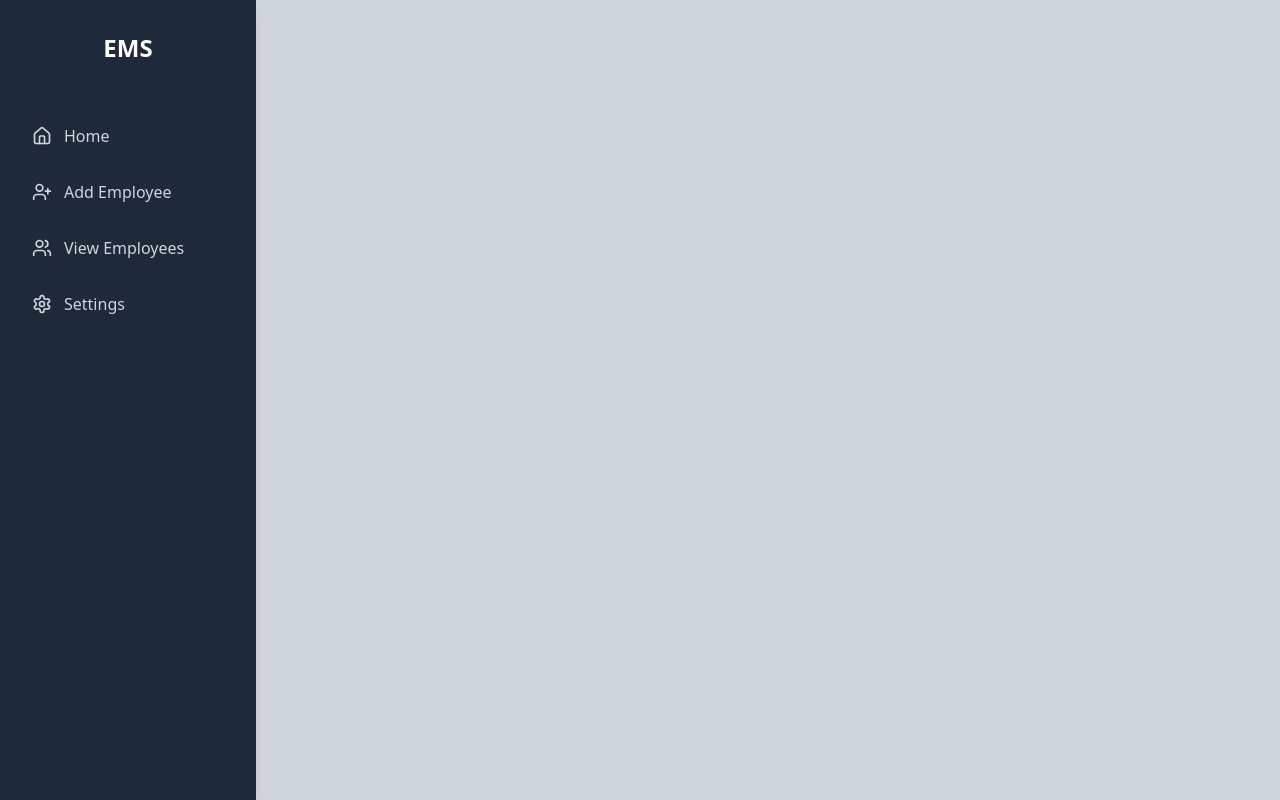
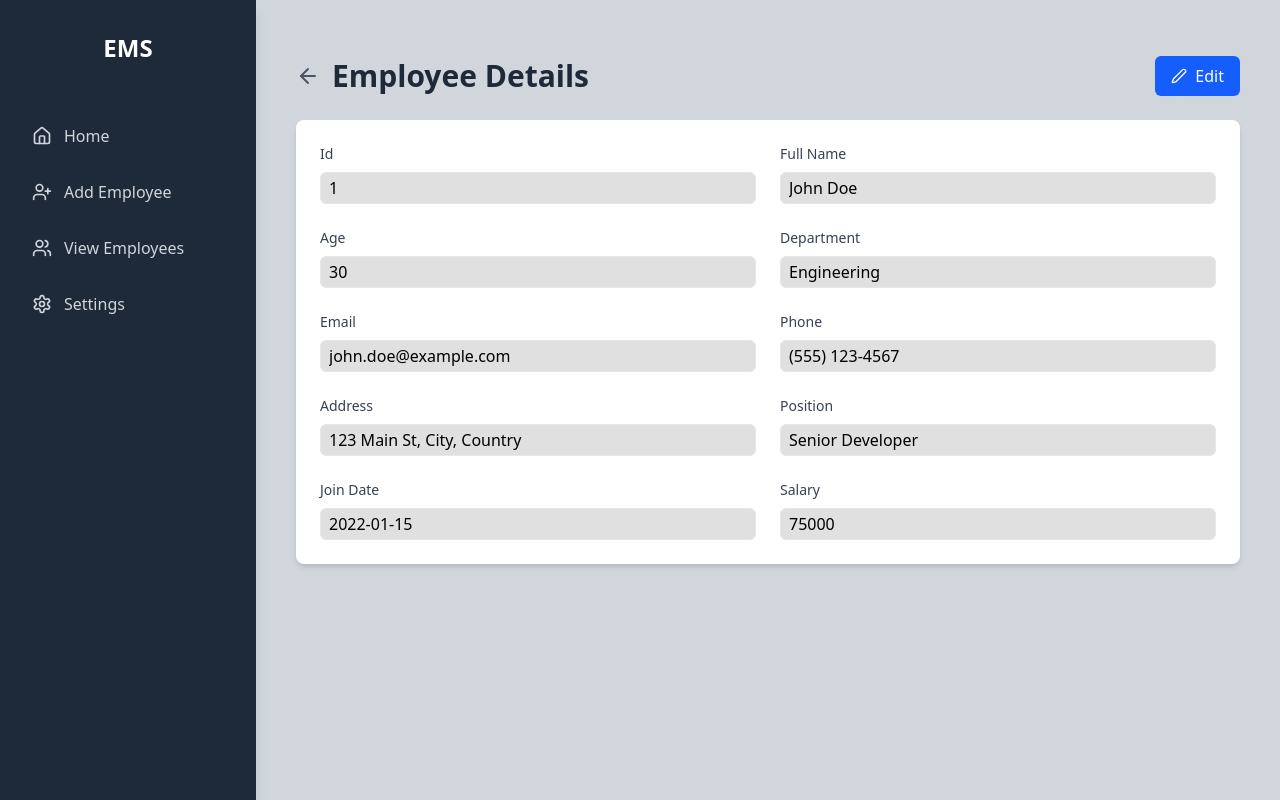
Before and after one commit to Thanux-yongyang/Emp-React, a React (Vite) app: page /employee/view/1 in a window 1280 px wide. Built offline with nearby package versions, Linux system fonts and the light colour scheme.

Commit message:
employee detail form added

```diff
--- a/src/App.jsx
+++ b/src/App.jsx
@@ -4,6 +4,7 @@ import { EmployeeProvider } from './context/EmployeeContext';
 import { Navigation } from './components/Navbar/Navigation';
 import { Home } from './components/Home/Home';
 import  EmployeeList  from './components/EmployeeList/EmployeeList';
+import EmployeeDetail from "./components/EmployeeDetail/EmployeeDetail";
 import { EmployeeForm } from './components/EmployeeForm/EmployeeForm';
 import { Settings } from './components/Setting/Setting';
 
@@ -21,6 +22,7 @@ function App() {
               <Route path="/add" element={<EmployeeForm />} />
               <Route path="/edit/:id" element={<EmployeeForm />} />
               <Route path="/settings" element={<Settings />} />
+              <Route path="/employee/view/:id" element={<EmployeeDetail />} />
             </Routes>
           </main>
         </div>
--- a/src/components/EmployeeDetail/EmployeeDetail.jsx
+++ b/src/components/EmployeeDetail/EmployeeDetail.jsx
@@ -0,0 +1,118 @@
+import React, { useState } from 'react';
+import { useParams, useNavigate } from 'react-router-dom';
+import { ArrowLeft, Save, Edit2, X } from 'lucide-react';
+
+function EmployeeDetail() {
+  const { id } = useParams();  // Employee ID from URL (to be used in future API calls)
+  const navigate = useNavigate();
+  const [isEditing, setIsEditing] = useState(false);
+
+  // Placeholder data for now, to be replaced with API data later
+  const [employee, setEmployee] = useState({
+    id: Number(id),
+    fullName: 'John Doe',
+    age: 30,
+    department: 'Engineering',
+    email: 'john.doe@example.com',
+    phone: '(555) 123-4567',
+    address: '123 Main St, City, Country',
+    position: 'Senior Developer',
+    joinDate: '2022-01-15',
+    salary: '75000'
+  });
+
+  const [editedEmployee, setEditedEmployee] = useState(employee);
+
+  const handleEdit = () => {
+    setIsEditing(true);
+  };
+
+  const handleSave = () => {
+    // API call to save the updated employee data can be added here
+    setEmployee(editedEmployee);
+    setIsEditing(false);
+  };
+
+  const handleCancel = () => {
+    setEditedEmployee(employee);
+    setIsEditing(false);
+  };
+
+  const handleChange = (e) => {
+    const { name, value } = e.target;
+    setEditedEmployee((prev) => ({
+      ...prev,
+      [name]: value
+    }));
+  };
+
+  return (
+    <div className="container mx-auto px-4 py-8">
+      <div className="mb-6 flex items-center justify-between">
+        <div className="flex items-center gap-3">
+          <button
+            onClick={() => navigate('/employees')}
+            className="text-gray-600 hover:text-gray-800"
+          >
+            <ArrowLeft className="h-6 w-6" />
+          </button>
+          <h1 className="text-3xl font-bold text-gray-800">Employee Details</h1>
+        </div>
+        <div className="flex gap-2">
+          {isEditing ? (
+            <>
+              <button
+                onClick={handleSave}
+                className="flex items-center gap-2 bg-green-600 text-white px-4 py-2 rounded-md hover:bg-green-700"
+              >
+                <Save className="h-4 w-4" />
+                Save
+              </button>
+              <button
+                onClick={handleCancel}
+                className="flex items-center gap-2 bg-gray-600 text-white px-4 py-2 rounded-md hover:bg-gray-700"
+              >
+                <X className="h-4 w-4" />
+                Cancel
+              </button>
+            </>
+          ) : (
+            <button
+              onClick={handleEdit}
+              className="flex items-center gap-2 bg-blue-600 text-white px-4 py-2 rounded-md hover:bg-blue-700"
+            >
+              <Edit2 className="h-4 w-4" />
+              Edit
+            </button>
+          )}
+        </div>
+      </div>
+
+      <div className="bg-white rounded-lg shadow-md p-6">
+        <div className="grid grid-cols-2 gap-6">
+          {Object.entries(editedEmployee).map(([key, value]) => (
+            <div key={key} className="space-y-2">
+              <label className="block text-sm font-medium text-gray-700 capitalize">
+                {key.replace(/([A-Z])/g, ' $1').trim()}
+              </label>
+              <input
+                type={key === 'age' || key === 'salary' ? 'number' : 'text'}
+                name={key}
+                value={value}
+                onChange={handleChange}
+                disabled={!isEditing}
+                className={`w-full p-2 border rounded-md ${
+                  isEditing
+                    ? 'border-gray-300 focus:ring-2 focus:ring-blue-500 focus:border-blue-500'
+                    : 'bg-gray-50 border-gray-200'
+                }`}
+              />
+            </div>
+          ))}
+        </div>
+      </div>
+    </div>
+  );
+}
+
+export default EmployeeDetail;
--- a/src/components/EmployeeList/EmployeeList.jsx
+++ b/src/components/EmployeeList/EmployeeList.jsx
@@ -1,6 +1,7 @@
 import React, { useEffect, useState } from "react";
 import { useNavigate } from "react-router-dom";
-import { Users, Trash2, Edit } from "lucide-react";
+import { Users, Trash2, View } from "lucide-react";
+
 import axios from "axios";
 
 const EmployeeList = () => {
@@ -86,10 +87,10 @@ const EmployeeList = () => {
                     <td className="px-6 py-4 flex gap-3">
                       {/* Edit Button */}
                       <button
-                        onClick={() => navigate(`/employee/edit/${employee.id}`)}
+                        onClick={() => navigate(`/employee/view/${employee.id}`)}
                         className="text-blue-600 hover:text-blue-800"
                       >
-                        <Edit className="h-5 w-5" />
+                        <View className="h-5 w-5" />
                       </button>
 
                       {/* Delete Button */}
```
